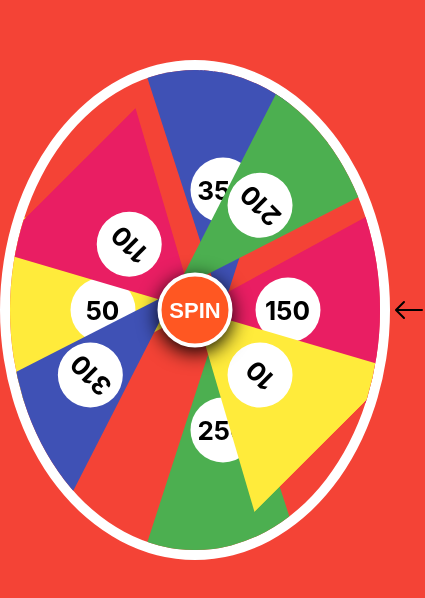
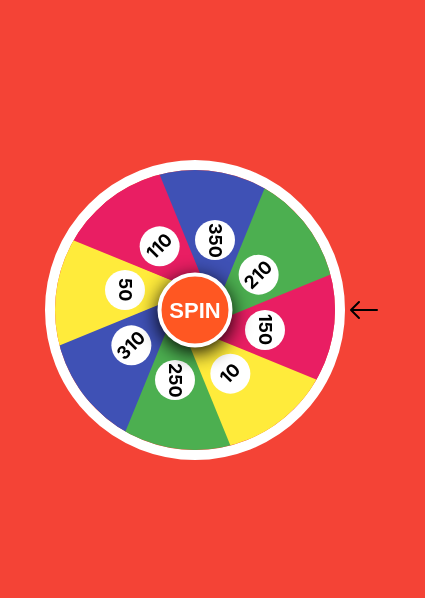
Before and after one commit to batyok32/rotating-drum, a plain HTML site: page index.html in a window 390 px wide. Shown: the part 112-710 px from the top of the page, 425 px wide, since content can reach past the window. Drawn offline with Linux system fonts and the light colour scheme.

Commit message:
v0-rotating-drum

```diff
--- a/index.html
+++ b/index.html
@@ -9,7 +9,6 @@
     </head>
     <body>
         <div class="mainbox" id="mainbox">
-            <div class="money">1000</div>
             <div id="box" class="box">
                 <div class="box1">
                     <span class="span1"><b>50</b></span>
--- a/styles.css
+++ b/styles.css
@@ -63,6 +63,7 @@ span b {
     top: 50%;
     left: 50%;
     transform: translate(-50%, -50%);
+    writing-mode: vertical-rl;
     /* box-shadow: inset 0 3px 3px 0 #717171; */
 }
 
@@ -72,6 +73,10 @@ span b {
     top: 120px;
     left: 0px;
 }
+
+/* .span1 .spantext {
+    transform: rotate(-360deg);
+} */
 
 .span2 {
     clip-path: polygon(100% 92%, 0% 50%, 100% 8%);
@@ -127,14 +132,54 @@ span b {
     animation: animateArrow 0.7s ease infinite;
 }
 
-.money {
-    position: absolute;
-    left: 50%;
-    color: white;
-}
-
 @keyframes animateArrow {
     50% {
         right: -40px;
     }
 }
+
+@media (max-width: 768px) {
+    .mainbox {
+        width: 300px;
+        height: 300px;
+    }
+
+    .span1 {
+        clip-path: polygon(0 92%, 100% 50%, 0 8%);
+        background-color: #ffeb3b;
+        top: 50px;
+        left: 0px;
+    }
+
+    .span2 {
+        clip-path: polygon(100% 92%, 0% 50%, 100% 8%);
+        background-color: #e91e63;
+        top: 90px;
+        right: 0px;
+    }
+    .span3 {
+        clip-path: polygon(50% 0%, 8% 100%, 92% 100%);
+        background-color: #4caf50;
+        left: 50px;
+        bottom: 0px;
+    }
+    .span4 {
+        clip-path: polygon(50% 100%, 92% 0%, 8% 0);
+        background-color: #3f51b5;
+        top: 0px;
+        left: 90px;
+    }
+
+    span b {
+        width: 40px;
+        height: 40px;
+        line-height: 40px;
+        font-size: 18px;
+    }
+
+    .spin {
+        width: 75px;
+        height: 75px;
+        font-size: 22px;
+    }
+}
```
